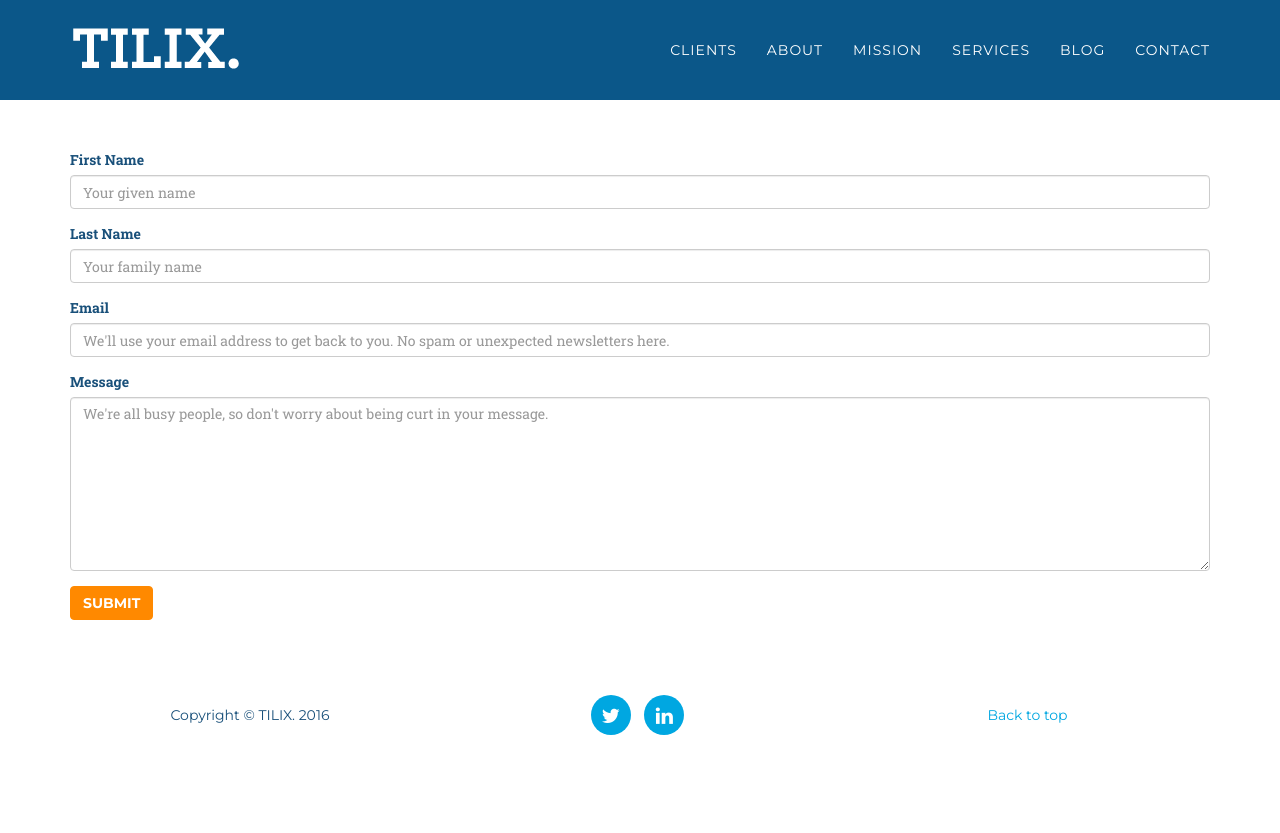
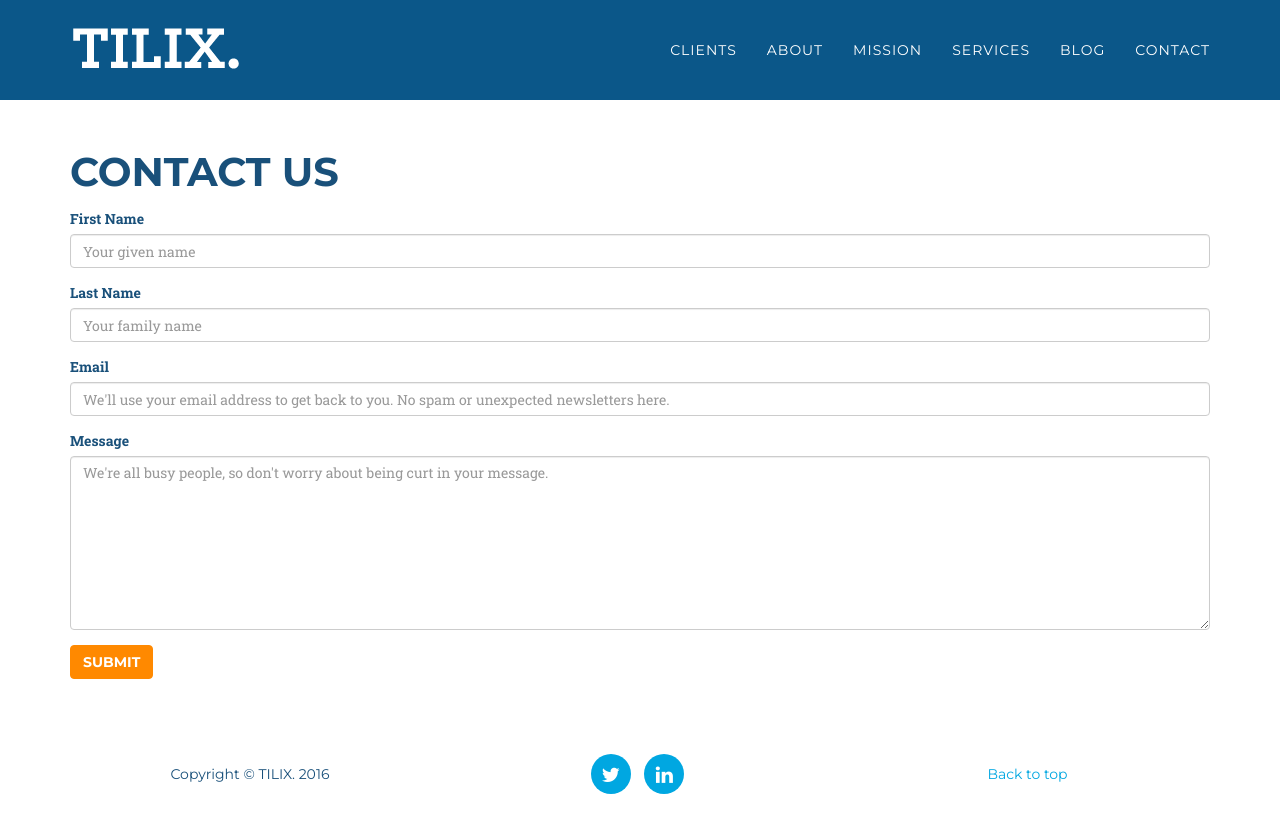
Before and after one commit to milomedia/tilix, a Jekyll site: the page built from contact.html, in a window 1280 px wide. Shown: the top 833 px of the page. Built offline with Jekyll 4.4.1, drawn with Linux system fonts in a browser that asks for light colours; nearby versions of some CDN libraries; a script that is not in the unit is left out.

Commit message:
Update contact.html

```diff
--- a/contact.html
+++ b/contact.html
@@ -1,7 +1,9 @@
 ---
 layout: default-grant
-title: Conact Tilix
+title: Contact Tilix
 ---
+
+<h1> Contact Us</h1>
 <!-- Begin SimpleForm -->
     <form id="contact-form" role="form" action="https://getsimpleform.com/messages?form_api_token=089775b4820ce71406ac9b65a07ece64" method="post" enctype="multipart/form-data">
       <div class="form-group">
```
